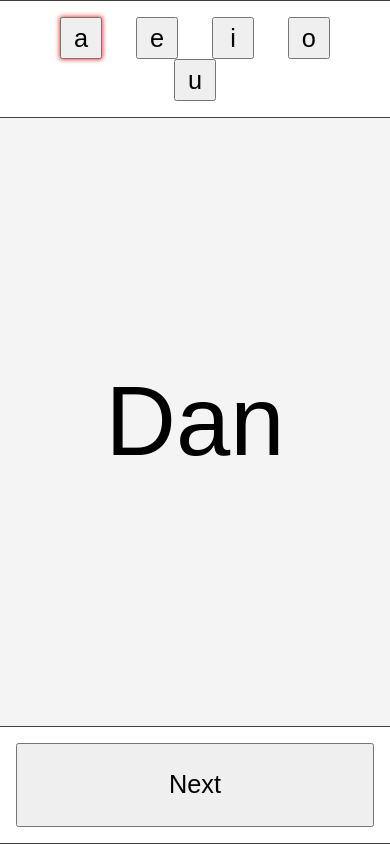
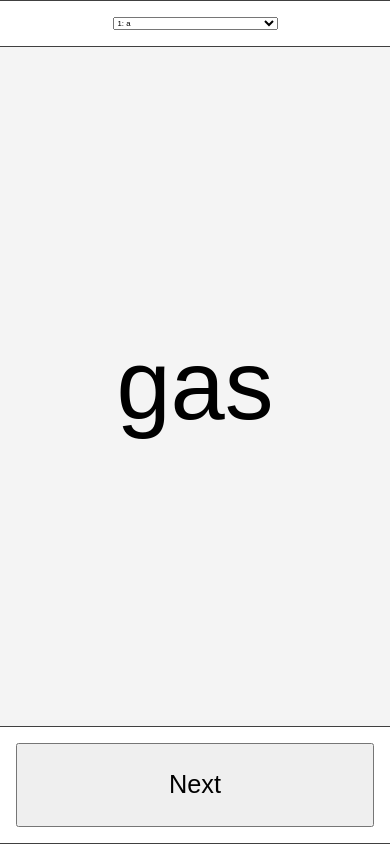
Before and after one commit to industrialzombie/phonics, a plain HTML site: page index.html in a window 390 px wide. Drawn offline with nearby package versions, Linux system fonts and the light colour scheme.

Commit message:
Update index.html
Added chapters up to 13, including drop-down menu.

```diff
--- a/index.html
+++ b/index.html
@@ -21,16 +21,9 @@
 			.header, .footer { padding: 1em; border-bottom: 1px solid #404040; border-top: 1px solid #404040; }
 			.content-body { padding: 20px; background: #f4f4f4; vertical-align: middle; }
 
-			.letter {
-				font-size: 3vh;
-				margin: 0 2vh;
-				width: 5vh;
-				height: 5vh;
-				cursor: pointer;
-			}
-
-			.letter.included {
-				box-shadow: 0px 0px 5px red;
+			.header select, .header option {
+				font-size: 2vw;
+				margin: 0 2vw;
 			}
 
 			.next-button {
@@ -53,55 +46,210 @@
 
 		<script>
 
+			const chapter1 = {
+				number: 1,
+				name: 'a',
+				words: ['mat', 'jam', 'rat', 'map', 'man', 'ham', 'Nat', 'pad', 'mad', 'Dan', 'fan', 'bag', 'wag', 'rag', 'sag', 'hag', 'fat', 'pat', 'tap', 'pan', 'nap', 'lap', 'Sam', 'mass', 'dad', 'rap', 'tan', 'Pam', 'gas', 'Ann']
+			};
+
+			const chapter2 = {
+				number: 2,
+				name: 'e',
+				words: ['yes', 'men', 'tell', 'egg', 'net', 'pen', 'bet', 'bell', 'let', 'pen', 'net', 'sell', 'bed', 'get', 'den', 'leg', 'leg', 'pet', 'Ben', 'web', 'well', 'red' ]
+			};
+
+			const chapter3 = {
+				number: 3,
+				name: 'Review',
+				words: [...chapter1.words, ...chapter2.words]
+			};
+
+			const chapter4 = {
+				number: 4,
+				name: 'i',
+				words: ['miss', 'fit', 'did', 'Jim', 'Jill', 'Sis', 'nip', 'fib', 'dig', 'bib', 'bit', 'him', 'sit', 'hip', 'hit', 'sin', 'sip', 'Bill', 'fig', 'win', 'rip', 'Tim', 'bin', 'hill', 'pin']
+			};
+
+			const chapter5 = {
+				number: 5,
+				name: 'Review',
+				words: [...chapter3.words, ...chapter4.words]
+			};
+
+			const chapter6 = {
+				number: 6,
+				name: 'o',
+				words: ['nod', 'sob', 'dot', 'pop', 'not', 'boss', 'hot', 'moss', 'log', 'doll', 'lot', 'pot', 'hop', 'Bob', 'got', 'top', 'job', 'hog', 'dog', 'Tom', 'fog', 'mop', 'Don', 'rob']
+			};
+
+			const chapter7 = {
+				number: 7,
+				name: 'Review',
+				words: [...chapter5.words, ...chapter6.words]
+			};
+
+			const chapter8 = {
+				number: 8,
+				name: 'u',
+				words: ['hum', 'run', 'bus', 'bug', 'tug', 'nun', 'bud', 'sun', 'sum', 'bun', 'mutt', 'tub', 'huff', 'pup', 'fuzz', 'nut', 'mug', 'mud', 'hut', 'Gus', 'hug', 'rub', 'rug', 'muff']
+			};
+
+			const chapter9 = {
+				number: 9,
+				name: 'Review',
+				words: [...chapter7.words, ...chapter8.words]
+			};
+
+			const chapter10 = {
+				number: 10,
+				name: 'c k',
+				words: ['cab', 'can', 'cap', 'cat', 'cob', 'cod', 'cop', 'cot', 'cub', 'cuff', 'cup', 'cut', 'keg', 'kid', 'kiss', 'kit']
+			};
+
+			const chapter11 = {
+				number: 11,
+				name: 'ck',
+				words: ['pick', 'tick', 'luck', 'lick', 'suck', 'lock', 'lack', 'kick', 'sick', 'pack', 'tack', 'neck', 'tuck', 'buck', 'rack', 'deck', 'sock', 'rock', 'nick', 'hack', 'dock', 'jack', 'back', 'sack', 'duck', 'luck', 'sack', 'nick', 'pack', 'back', 'duck', 'tuck', 'tick', 'pick', 'dock', 'rack', 'sick', 'buck', 'lock', 'neck', 'deck']
+			};
+
+			const chapter12 = {
+				number: 12,
+				name: 'Review',
+				words: [...chapter9.words, ...chapter10.words, ...chapter11.words]
+			};
+
+			const chapter13 = {
+				number: 13,
+				name: 'ct ft lb lf lk lm lp lt mp nd nt pt sk sp st',
+				words: [
+					'nest',
+					'best',
+					'dump',
+					'mend',
+					'rest',
+					'land',
+					'belt',
+					'bond',
+					'bend',
+					'lend',
+					'test',
+					'vest',
+					'limp',
+					'bulb',
+					'hump',
+					'kept',
+					'ask',
+					'just',
+					'band',
+					'hint',
+					'desk',
+					'pond',
+					'went',
+					'zest',
+					'self',
+					'fist',
+					'dust',
+					'rust',
+					'pest',
+					'camp',
+					'mist',
+					'fact',
+					'list',
+					'hunt',
+					'lump',
+					'bent',
+					'gift',
+					'milk',
+					'sift',
+					'felt',
+					'fond',
+					'left',
+					'must',
+					'lift',
+					'end',
+					'west',
+					'gulp',
+					'help',
+					'wept',
+					'silk',
+					'lent',
+					'last',
+					'fast',
+					'melt',
+					'sulk',
+					'elf',
+					'bulk',
+					'lisp',
+					'pump',
+					'bump',
+					'sand',
+					'send',
+					'tent',
+					'mint',
+					'lamp',
+					'dusk',
+					'jump',
+					'damp',
+					'mist',
+					'dusk',
+					'zest',
+					'fond',
+					'bulb',
+					'mask',
+					'lisp',
+					'jump',
+					'desk',
+					'list',
+					'last',
+					'melt',
+					'fist',
+					'lump',
+					'rest',
+					'camp',
+					'must',
+					'sulk',
+					'and',
+					'ask',
+					'help',
+					'send'
+				]
+			};
+
 			const e = React.createElement;
 
 			class App extends React.Component {
 				constructor(props) {
 				super(props);
 
-				var sounds = new Map(Object.entries(
-					{
-						a: { included: true, words: ['mat', 'jam', 'rat', 'map', 'man', 'ham', 'Nat', 'pad', 'mad', 'Dan', 'fan', 'bag', 'wag', 'rag', 'sag', 'hag', 'fat', 'pat', 'tap', 'pan', 'nap', 'lap', 'Sam', 'mass', 'dad', 'rap', 'tan', 'Pam', 'gas', 'Ann'] },
-						e: { included: false, words: ['yes', 'men', 'tell', 'egg', 'net', 'pen', 'bet', 'bell', 'let', 'pen', 'net', 'sell', 'bed', 'get', 'den', 'leg', 'leg', 'pet', 'Ben', 'web', 'well', 'red' ] },
-						i: { included: false, words: ['miss', 'fit', 'did', 'Jim', 'Jill', 'Sis', 'nip', 'fib', 'dig', 'bib', 'bit', 'him', 'sit', 'hip', 'hit', 'sin', 'sip', 'Bill', 'fig', 'win', 'rip', 'Tim', 'bin', 'hill', 'pin'] },
-						o: { included: false, words: ['nod', 'sob', 'dot', 'pop', 'not', 'boss', 'hot', 'moss', 'log', 'doll', 'lot', 'pot', 'hop', 'Bob', 'got', 'top', 'job', 'hog', 'dog', 'Tom', 'fog', 'mop', 'Don', 'rob'] },
-						u: { included: false, words: ['hum', 'run', 'bus', 'bug', 'tug', 'nun', 'bud', 'sun', 'sum', 'bun', 'mutt', 'tub', 'huff', 'pup', 'fuzz', 'nut', 'mug', 'mud', 'hut', 'Gus', 'hug', 'rub', 'rug', 'muff'] }
-					}
-				));
+				this.chapters = [
+					chapter1,
+					chapter2,
+					chapter3,
+					chapter4,
+					chapter5,
+					chapter6,
+					chapter7,
+					chapter8,
+					chapter9,
+					chapter10,
+					chapter11,
+					chapter12,
+					chapter13
+				];
 
-				const word = this.pickWord(sounds);
+				const word = this.pickWord(chapter1.words);
 
 				this.state = {
-					sounds: sounds,
+					selectedChapter: chapter1.number,
 					word: word
 					};
 			  }
 
-			  pickWord(sounds) {
+			  pickWord(words) {
 
-				var includedSounds = [];
-				sounds.forEach((value, key) => {
-					if (value.included) {
-						includedSounds.push(value);
-					}
-				});
+				const wordIndex = Math.floor(Math.random() * words.length);
 
-				if (includedSounds.length === 0)
-					return null;
-
-				const soundIndex = Math.floor(Math.random() * includedSounds.length);
-
-				const wordIndex = Math.floor(Math.random() * includedSounds[soundIndex].words.length);
-
-				return includedSounds[soundIndex].words[wordIndex];
-			  }
-
-			  toggleSound(soundName) {
-				this.setState((state) => {
-					var copy = {...state};
-					copy.sounds.get(soundName).included = !copy.sounds.get(soundName).included;
-					return copy;
-				});
+				return words[wordIndex];
 			  }
 
 			  nextWord() {
@@ -109,17 +257,33 @@
 				var newWord;
 				do
 				{
-					newWord = this.pickWord(this.state.sounds);
+					newWord = this.pickWord(this.chapters.find(c => c.number == this.state.selectedChapter).words);
 				}
 				while (newWord && newWord === this.state.word)
 
 				if (newWord) {
 				  this.setState((state) => {
-						var copy = {...state};
-						copy.word = newWord
-						return copy;
+						return {
+							...state,
+							word: newWord
+						};
 					});
 				}
+			  }
+
+			  selectChapter(chapter) {
+
+				  if (chapter === this.state.selectedChapter)
+					return;
+
+				  const newWord = this.pickWord(this.chapters.find(c => c.number == chapter).words);
+				  this.setState((state) => {
+						return {
+							...state,
+							word: newWord,
+							selectedChapter: chapter,
+						};
+					});
 			  }
 
 			  render() {
@@ -129,12 +293,17 @@
 					e(
 						'div',
 						{ className: 'header' },
-						Array.from(this.state.sounds).map(o => SoundButton(
-						{
-							soundName: o[0],
-							included: o[1].included,
-							onclick: this.toggleSound.bind(this)
-						}))
+						e(
+							'select',
+							{
+								defaultValue: this.state.selectedChapter,
+								onChange: (e) => this.selectChapter(e.target.value)
+							},
+							this.chapters.map(chapter => ChapterButton(
+							{
+								chapter: chapter
+							}))
+						)
 					),
 					e(
 						'div',
@@ -156,15 +325,14 @@
 			  }
 			}
 
-			function SoundButton(props) {
+			function ChapterButton({chapter}) {
 				return e(
-					'button',
+					'option',
 					{
-						key: props.soundName,
-						onClick: () => props.onclick(props.soundName),
-						className: props.included ? 'letter included' : 'letter'
+						key: chapter.number,
+						value: chapter.number
 					},
-					props.soundName
+					chapter.number + ': ' + chapter.name
 				);
 			}
 
```
